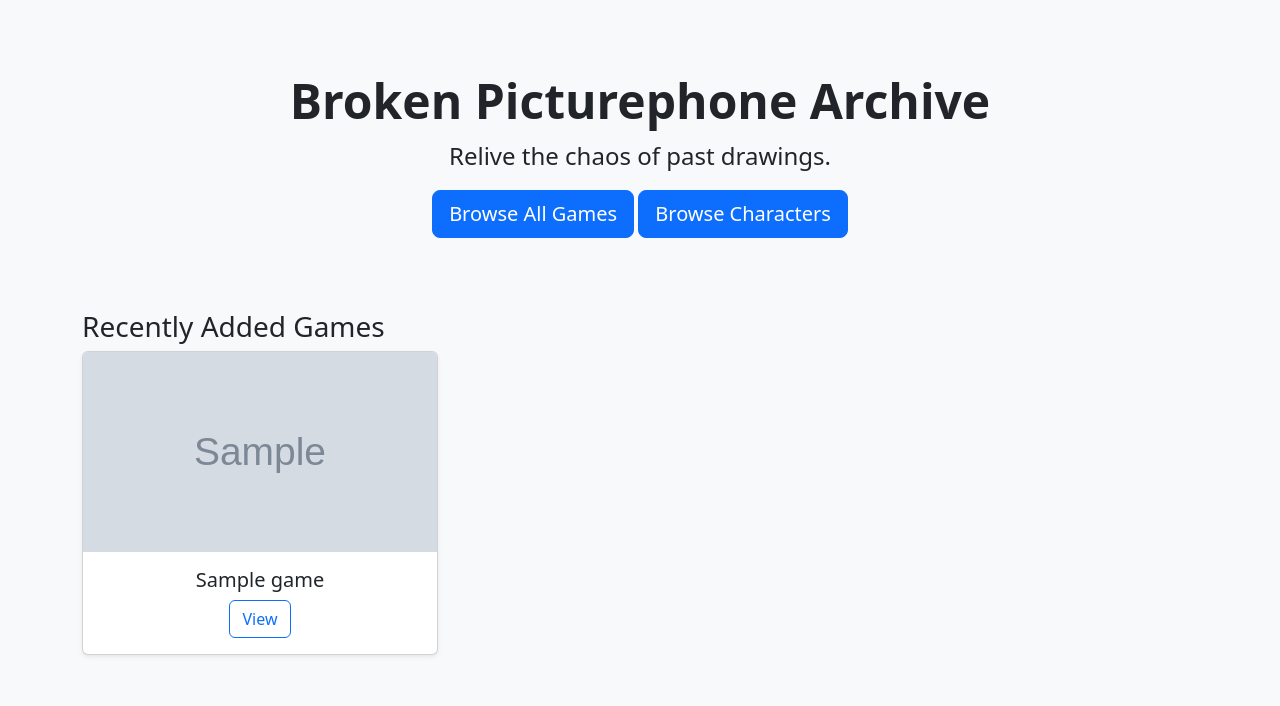
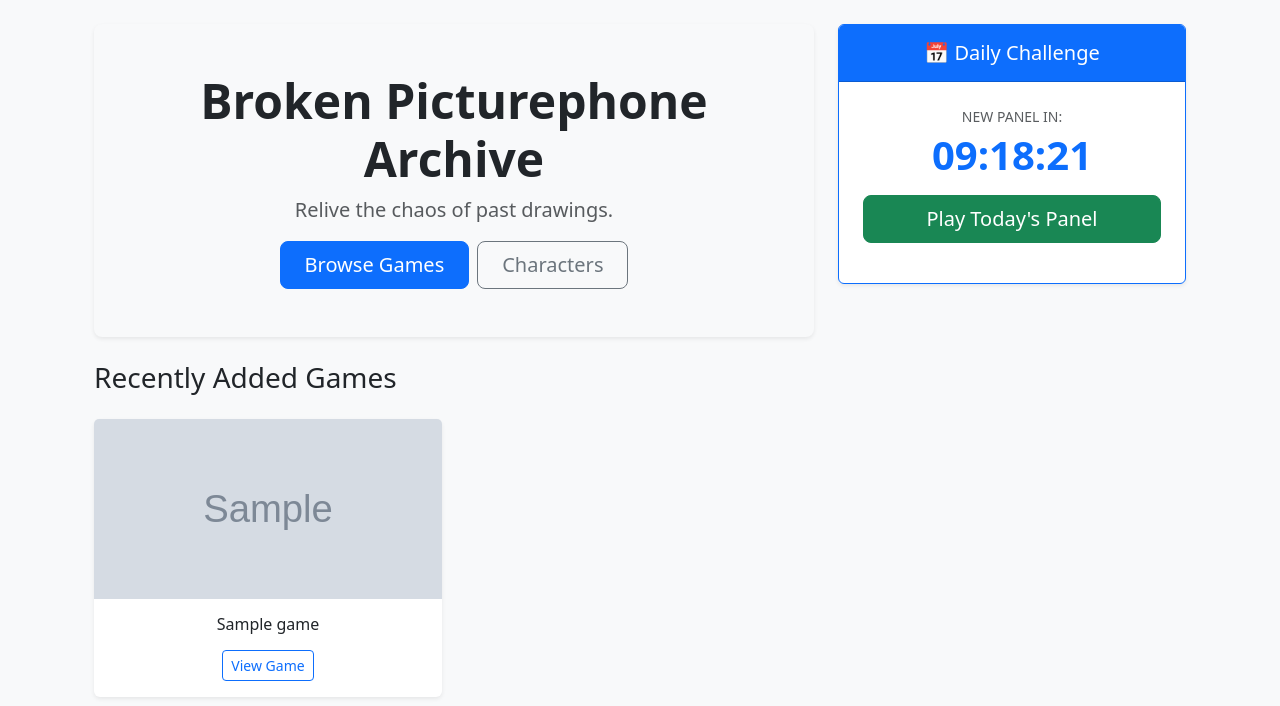
Before and after one commit to basilicon/bpp-archive, a Flask app: page / in a window 1280 px wide. Shown: the part 56-762 px from the top of the page. Run offline with Flask 3, Linux system fonts and the light colour scheme; tables that the repository leaves empty hold one stand-in row (values such as "Sample post"); grey boxes marked "Sample" are stand-in pictures; some libraries are stand-ins or nearby versions.

Commit message:
Added daily game

```diff
--- a/app.py
+++ b/app.py
@@ -1,9 +1,10 @@
 from flask import Flask, render_template, request, abort, session, redirect, url_for, flash, copy_current_request_context
-from models import db, User, Alias, Game, Book, Page, Character, AdminKey
+from models import db, User, Alias, Game, Book, Page, Character, AdminKey, DailyChallenge
 from sqlalchemy import Engine, or_, Date, event, func
 from functools import wraps
 import os
-from datetime import datetime
+from datetime import datetime, date
+import random
 import uuid
 from import_bpp import process_html_content
 import json
@@ -12,6 +13,7 @@ from dotenv import load_dotenv
 import base64
 from concurrent.futures import ThreadPoolExecutor
 import threading
+import pytz
 
 load_dotenv()
 
@@ -38,8 +40,15 @@ db.init_app(app)
 @app.route('/')
 def index():
     # Show the 3 most recent games at the top
-    recent_games = Game.query.order_by(Game.date.desc()).limit(3).all()
-    return render_template('index.html', recent_games=recent_games)
+    recent_games = Game.query.order_by(Game.date.desc()).limit(4).all()
+
+    # Get today's challenge ID to pass to the JS
+    tz = pytz.timezone('America/New_York')
+    today_date = datetime.now(tz).date()
+    challenge = DailyChallenge.query.filter_by(date=today_date).first()
+    challenge_id = challenge.id if challenge else None
+
+    return render_template('index.html', recent_games=recent_games, challenge_id=challenge_id)
 
 @app.route('/search')
 def search():
@@ -158,6 +167,46 @@ def character_detail(char_id):
     return render_template('character_detail.html',
                            character=character,
                            drawings=pagination)
+
+@app.route('/daily')
+def daily_game():
+    # 1. Get Today's Date in EST
+    tz = pytz.timezone('America/New_York')
+    today_date = datetime.now(tz).date()
+
+    # 2. Check if the challenge already exists
+    challenge = DailyChallenge.query.filter_by(date=today_date).first()
+
+    if not challenge:
+        # Generate it for the first time today
+        daily_panel = Page.query.join(Alias)\
+                            .filter(Page.type == 'image', Alias.user_id != None)\
+                            .order_by(func.random())\
+                            .first()
+        daily_panel_id = daily_panel.id
+        challenge = DailyChallenge(date=today_date, page_id=daily_panel_id)
+        db.session.add(challenge)
+        db.session.commit()
+
+    # 3. Use the stored panel
+    panel = challenge.panel
+
+    # Get the first text prompt for the clue
+    first_prompt = Page.query.filter_by(book_id=panel.book_id, type='text')\
+                             .order_by(Page.sequence.asc()).first()
+
+    correct_author_id = panel.author_alias.user_id if panel.author_alias else None
+
+    authors = User.query.all()
+    # sort authors by true_name
+    authors = sorted(authors, key=lambda u: u.true_name.lower())
+
+    return render_template('daily.html',
+                           panel=panel,
+                           challenge=challenge,
+                           correct_author_id=correct_author_id,
+                           first_prompt=first_prompt,
+                           authors=authors)
 
 # Decorator to protect admin routes
 def admin_required(f):
--- a/models.py
+++ b/models.py
@@ -88,3 +88,11 @@ class AdminKey(db.Model):
 
     def check_key(self, plain_key):
         return check_password_hash(self.hash, plain_key)
+
+class DailyChallenge(db.Model):
+    id = db.Column(db.Integer, primary_key=True)
+    date = db.Column(db.Date, unique=True, nullable=False) # e.g., 2026-01-17
+    page_id = db.Column(db.Integer, db.ForeignKey('page.id'), nullable=False)
+
+    # Relationship to get the panel easily
+    panel = db.relationship('Page', backref='daily_challenges')
--- a/requirements.txt
+++ b/requirements.txt
@@ -6,3 +6,4 @@ b2sdk
 python-dotenv
 werkzeug
 gunicorn
+pytz
--- a/templates/index.html
+++ b/templates/index.html
@@ -1,24 +1,107 @@
 {% extends 'base.html' %}
 {% block content %}
-<div class="p-5 mb-4 bg-light rounded-3 text-center">
-    <h1 class="display-5 fw-bold">Broken Picturephone Archive</h1>
-    <p class="fs-4">Relive the chaos of past drawings.</p>
-    <a href="{{ url_for('game_list') }}" class="btn btn-primary btn-lg">Browse All Games</a>
-    <a href="{{ url_for('character_list') }}" class="btn btn-primary btn-lg">Browse Characters</a>
-</div>
+<div class="container mt-4">
+    <div class="row">
+        <div class="col-lg-8">
+            <div class="p-5 mb-4 bg-light rounded-3 shadow-sm text-center">
+                <h1 class="display-5 fw-bold">Broken Picturephone Archive</h1>
+                <p class="fs-5 text-muted">Relive the chaos of past drawings.</p>
+                <div class="d-grid gap-2 d-sm-flex justify-content-sm-center">
+                    <a href="{{ url_for('game_list') }}" class="btn btn-primary btn-lg px-4 gap-3">Browse Games</a>
+                    <a href="{{ url_for('character_list') }}" class="btn btn-outline-secondary btn-lg px-4">Characters</a>
+                </div>
+            </div>
 
-<h3>Recently Added Games</h3>
-<div class="row">
-    {% for game in recent_games %}
-    <div class="col-md-4">
-        <div class="card mb-4 shadow-sm">
-            <img src="{{ game.get_preview_image() }}" class="card-img-top" style="height: 200px; object-fit: cover;">
-            <div class="card-body text-center">
-                <h5>{{ game.display_title }}</h5>
-                <a href="{{ url_for('game_detail', game_id=game.id) }}" class="btn btn-outline-primary">View</a>
+            <h3 class="mb-4">Recently Added Games</h3>
+            <div class="row row-cols-1 row-cols-md-2 g-4">
+                {% for game in recent_games %}
+                <div class="col">
+                    <div class="card h-100 shadow-sm border-0">
+                        <img src="{{ game.get_preview_image() }}" class="card-img-top" style="height: 180px; object-fit: cover;">
+                        <div class="card-body text-center">
+                            <h5 class="card-title h6">{{ game.display_title }}</h5>
+                            <a href="{{ url_for('game_detail', game_id=game.id) }}" class="btn btn-sm btn-outline-primary mt-2">View Game</a>
+                        </div>
+                    </div>
+                </div>
+                {% endfor %}
+            </div>
+        </div>
+
+        <div class="col-lg-4">
+            <div class="card shadow-sm border-primary text-center sticky-top" style="top: 20px;">
+                <div class="card-header bg-primary text-white py-3">
+                    <h5 class="mb-0">📅 Daily Challenge</h5>
+                </div>
+                <div class="card-body p-4">
+                    <p class="text-muted small mb-1">NEW PANEL IN:</p>
+                    <div id="countdown" class="display-6 fw-bold text-primary mb-3">00:00:00</div>
+
+                    <div class="d-grid">
+                        <a href="{{ url_for('daily_game') }}" id="daily-btn" class="btn btn-success btn-lg mb-3">
+                            Play Today's Panel
+                        </a>
+                    </div>
+
+                    <div id="index-streak-display" class="d-none">
+                        <span class="badge rounded-pill bg-warning text-dark border p-2 px-3">
+                            🔥 <span id="streak-num">0</span> Day Streak
+                        </span>
+                    </div>
+                </div>
             </div>
         </div>
     </div>
-    {% endfor %}
 </div>
+
+<script>
+function updateTimer() {
+    const now = new Date();
+    const estDate = new Date(now.toLocaleString('en-US', { timeZone: 'America/New_York' }));
+
+    const tomorrow = new Date(estDate);
+    tomorrow.setDate(estDate.getDate() + 1);
+    tomorrow.setHours(0, 0, 0, 0);
+
+    const diff = tomorrow - estDate;
+
+    const hours = Math.floor(diff / (1000 * 60 * 60));
+    const mins = Math.floor((diff % (1000 * 60 * 60)) / (1000 * 60));
+    const secs = Math.floor((diff % (1000 * 60)) / 1000);
+
+    document.getElementById('countdown').innerHTML =
+        `${String(hours).padStart(2, '0')}:${String(mins).padStart(2, '0')}:${String(secs).padStart(2, '0')}`;
+}
+
+setInterval(updateTimer, 1000);
+updateTimer();
+
+document.addEventListener('DOMContentLoaded', () => {
+    const challengeId = {{ challenge_id | tojson }};
+    const dailyBtn = document.getElementById('daily-btn');
+
+    // 1. Check if the user has finished today's game
+    if (challengeId) {
+        const savedState = localStorage.getItem(`daily_game_${challengeId}`);
+        if (savedState) {
+            const data = JSON.parse(savedState);
+            if (data.gameOver) {
+                dailyBtn.innerText = "Review Today's Result";
+                dailyBtn.classList.remove('btn-success');
+                dailyBtn.classList.add('btn-outline-primary');
+            }
+        }
+    }
+
+    const streakData = JSON.parse(localStorage.getItem('daily_panel_streak'));
+    if (streakData && streakData.count > 0) {
+        const display = document.getElementById('index-streak-display');
+        const num = document.getElementById('streak-num');
+        if (display && num) {
+            display.classList.remove('d-none');
+            num.innerText = streakData.count;
+        }
+    }
+});
+</script>
 {% endblock %}
```
Also changed, not shown: templates/daily.html (added, +236 -0 lines).
